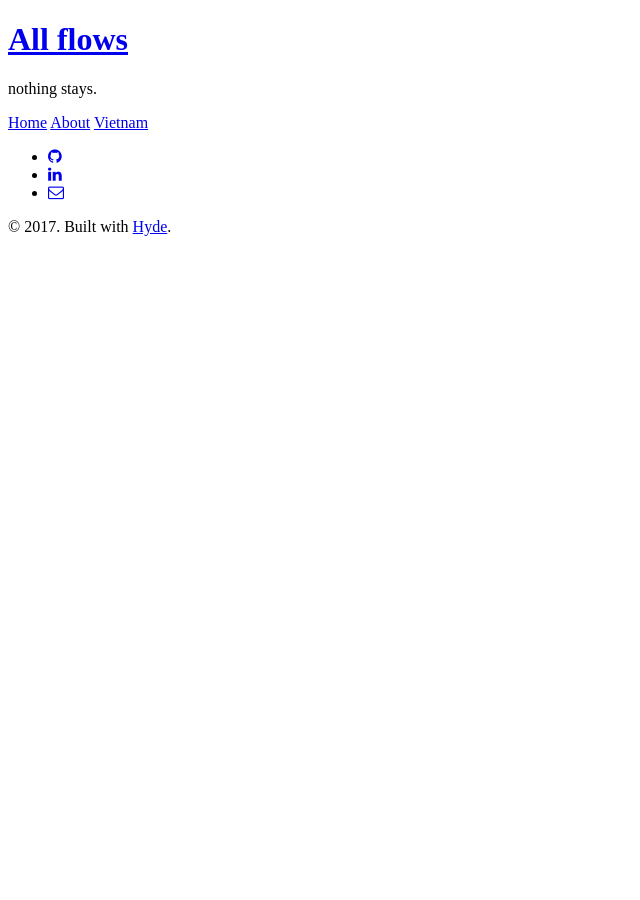
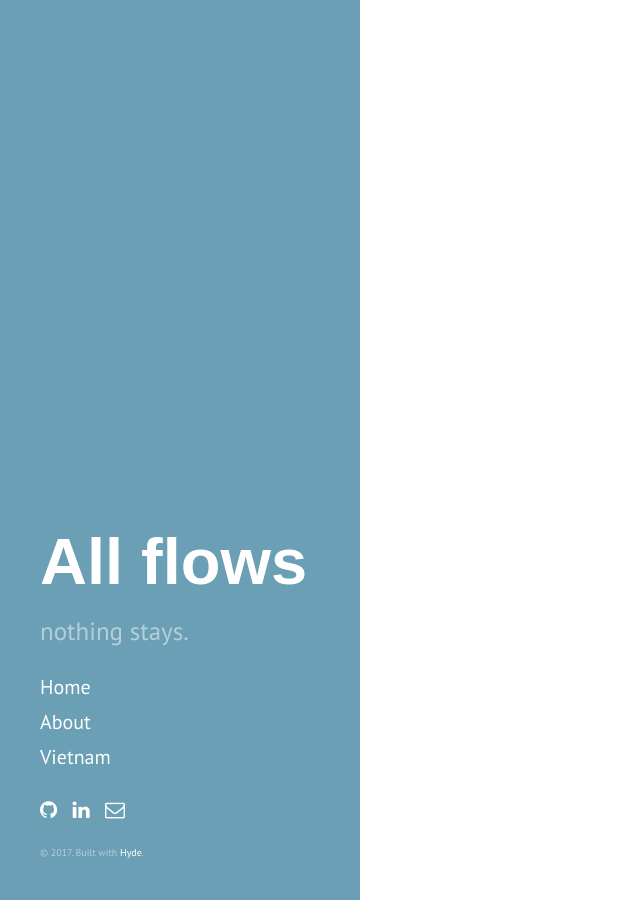
Before and after one commit to mariakatsourani/allflows, a Jekyll site: the page built from index.md, in a window 1280 px wide. Shown: the whole page, without its empty margins (0-640 px from the left). Built offline with Jekyll 4.4.1, drawn with Linux system fonts in a browser that asks for light colours; some web fonts are replaced.

Commit message:
Add relative url filter

```diff
--- a/_includes/head.html
+++ b/_includes/head.html
@@ -15,18 +15,14 @@
   </title>
 
   <!-- Theme CSS -->
-  <link rel="stylesheet" href="{{ site.baseurl }}public/css/poole.css">
-  <link rel="stylesheet" href="{{ site.baseurl }}public/css/syntax.css">
-  <link rel="stylesheet" href="{{ site.baseurl }}public/css/hyde.css">
+  <link rel="stylesheet" href=" {{ "/public/css/poole.css" | relative_url }}">
+  <link rel="stylesheet" href="{{ "/public/css/syntax.css" | relative_url }}">
+  <link rel="stylesheet" href="{{ "/public/css/hyde.css" | relative_url }}">
   <link rel="stylesheet" href="http://fonts.googleapis.com/css?family=PT+Sans:400,400italic,700|Inder">
 
   <!-- Custom CSS  -->
-  <link rel="stylesheet" href="{{ site.baseurl }}public/css/overrides.css">
+  <link rel="stylesheet" href="{{ "public/css/overrides.css" | relative_url }}">
   <link rel="stylesheet" href="https://maxcdn.bootstrapcdn.com/font-awesome/4.7.0/css/font-awesome.min.css">
-
-  <!-- Icons -->
-  <link rel="apple-touch-icon-precomposed" sizes="144x144" href="{{ site.baseurl }}public/apple-touch-icon-144-precomposed.png">
-  <link rel="shortcut icon" href="{{ site.baseurl }}public/favicon.ico">
 
   <!-- RSS -->
   <link rel="alternate" type="application/rss+xml" title="RSS" href="/atom.xml">
```
